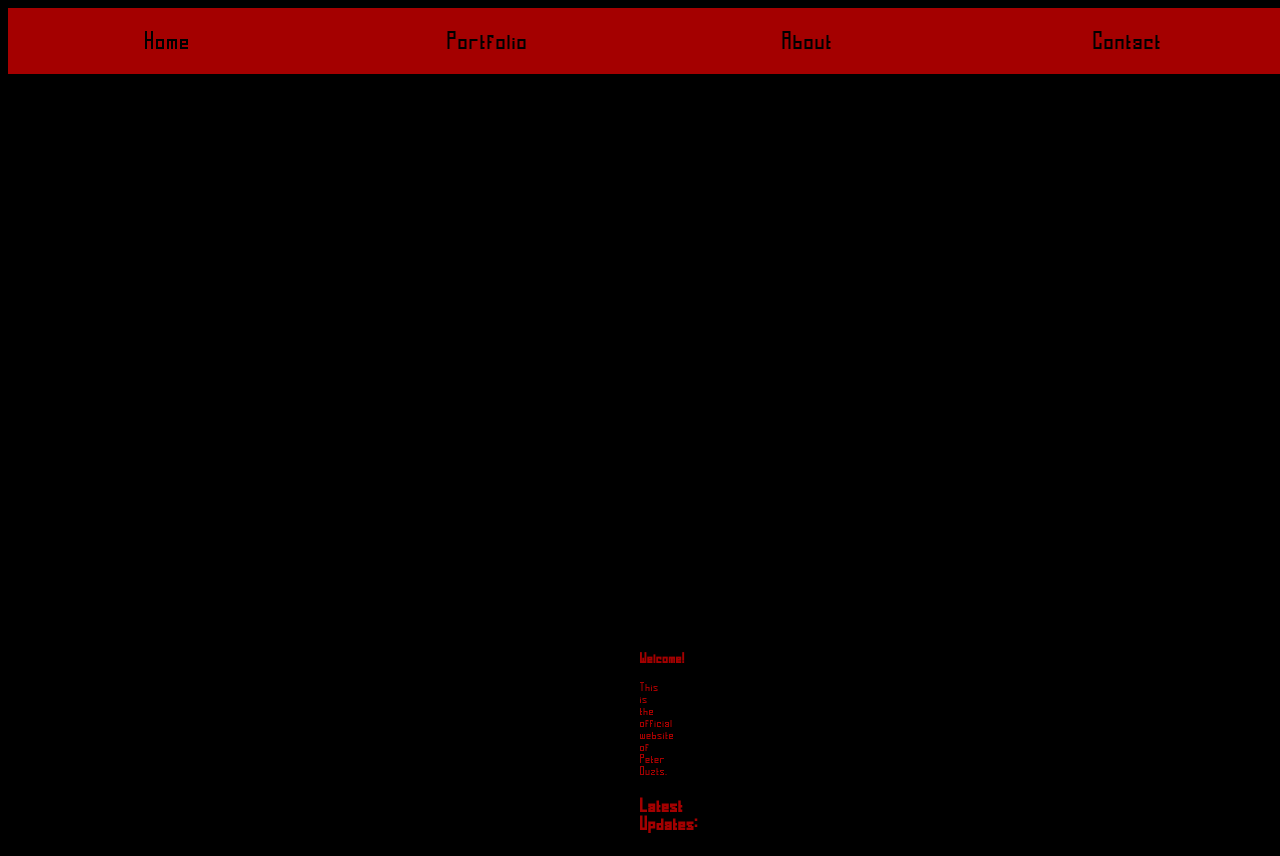
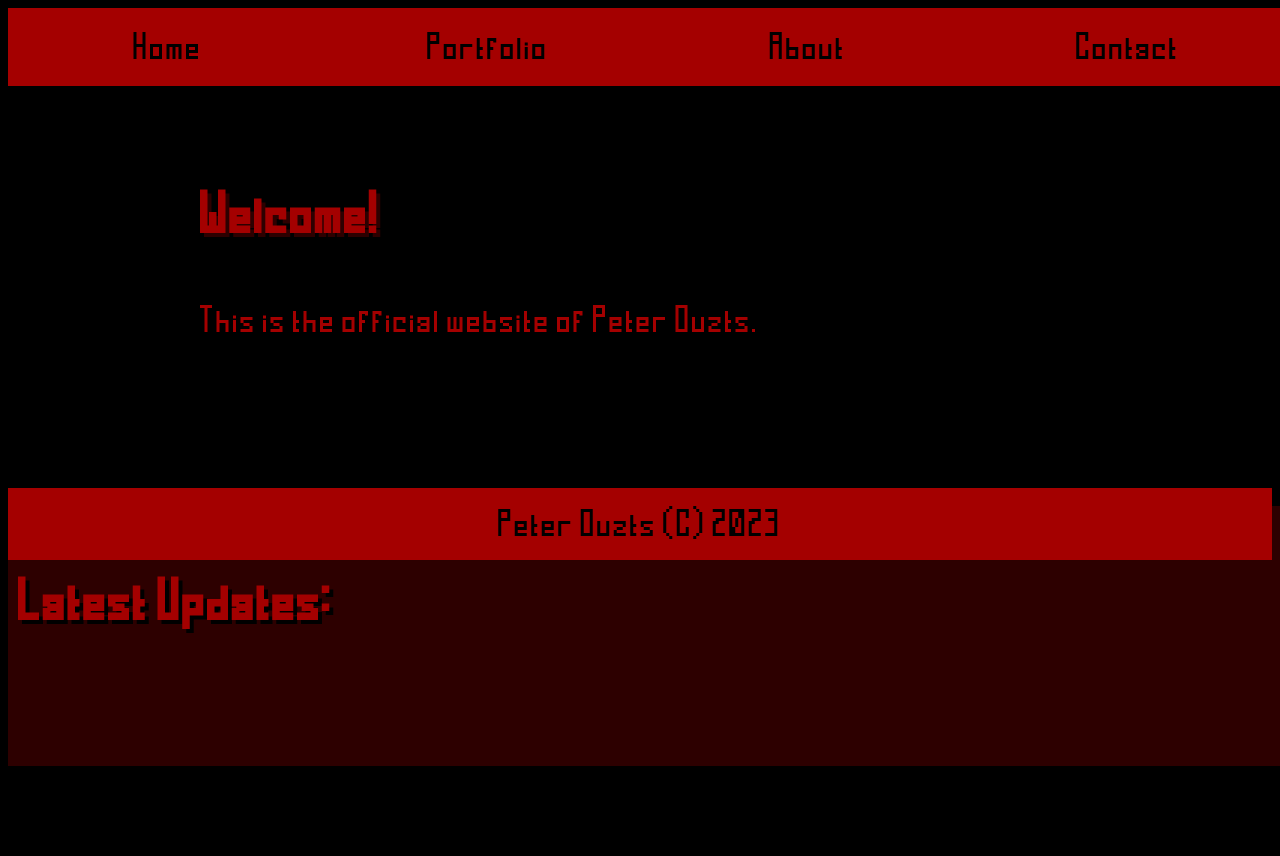
Before and after one commit to pouzts/pouzts.github.io, a plain HTML site: page index.html in a window 1280 px wide. Shown: the top 856 px of the page. After the commit the page ends 800 px from the top, so only its background shows below. Drawn offline with Linux system fonts and the light colour scheme.

Commit message:
Trying to fix footer issue.

```diff
--- a/index.html
+++ b/index.html
@@ -5,6 +5,7 @@
     <meta http-equiv="X-UA-Compatible" content="IE=edge">
     <meta name="viewport" content="width=device-width, initial-scale=1.0">
     <link href="styles/style.css" rel="stylesheet" type="text/css"/>
+    <link href="styles/index.css" rel="stylesheet" type="text/css"/>
     <title>Peter Ouzts</title>
 </head>
 <body>
@@ -17,11 +18,15 @@
         </nav>
     </header>
     <main>
-        <h1>Welcome!</h1>
-        <p>This is the official website of Peter Ouzts.</p>
-        <div id="news">
+        <section id="welcome-section">
+            <h1>Welcome!</h1>
+            <p>This is the official website of Peter Ouzts.</p>
+        </section>
+        <section id="news-section">
             <h2>Latest Updates:</h2>
-        </div>
+            <div id="news">
+            </div>
+        </section>
     </main>
     <footer>
         Peter Ouzts (C) 2023
--- a/styles/index.css
+++ b/styles/index.css
@@ -0,0 +1,12 @@
+#welcome-section {
+    padding: 0.5em 2em;
+    margin: 2em;
+}
+
+#news-section {
+    width: 100%;
+    height: 50%;
+    padding: 0.5em, 2em;
+    background: #2d0000;
+    border: 10px solid #2d0000;
+}
--- a/styles/style.css
+++ b/styles/style.css
@@ -1,5 +1,4 @@
 /*--Common Sytles--*/
-
 @font-face {
     font-family: "TightPixel";
     src: url("../fonts/TightPixel.ttf") format('truetype');
@@ -9,12 +8,11 @@ body {
     font-family: "TightPixel", sans-serif;
     display: flex;
     flex-direction: column;
+    justify-content: space-between;
+    align-content: center;
+    font-size: 3em;
     background-color: #000000;
     color: #a40000;
-}
-
-h1 {
-    font-size: large;
 }
 
 a {
@@ -22,12 +20,20 @@ a {
     color : inherit;
 }
 
+h1 {
+    text-shadow: 4px 4px #2d0000;
+}
+
+h2 {
+    text-shadow: 4px 4px #000000;
+}
+
 main {
-    margin: 50%;
+    height: 10em;
+    bottom: 0;
 }
 
 /*--Header--*/
-
 header {
     position: fixed;
     width: 100%;
@@ -42,7 +48,6 @@ nav {
     flex-direction: row;
     justify-content: space-evenly;
     align-items: center;
-    font-size: 2em;
 }
 
 a.nav-link {
@@ -68,8 +73,8 @@ a.nav-link:active {
 }
 
 /*Footer*/
-
 footer {
+    position: relative;
     width: 100%;
     height: 1.5em;
     display: flex;
@@ -77,5 +82,4 @@ footer {
     align-items: center;
     background-color: #a40000;
     color: #000000;
-    font-size: 2rem;
 }
```
